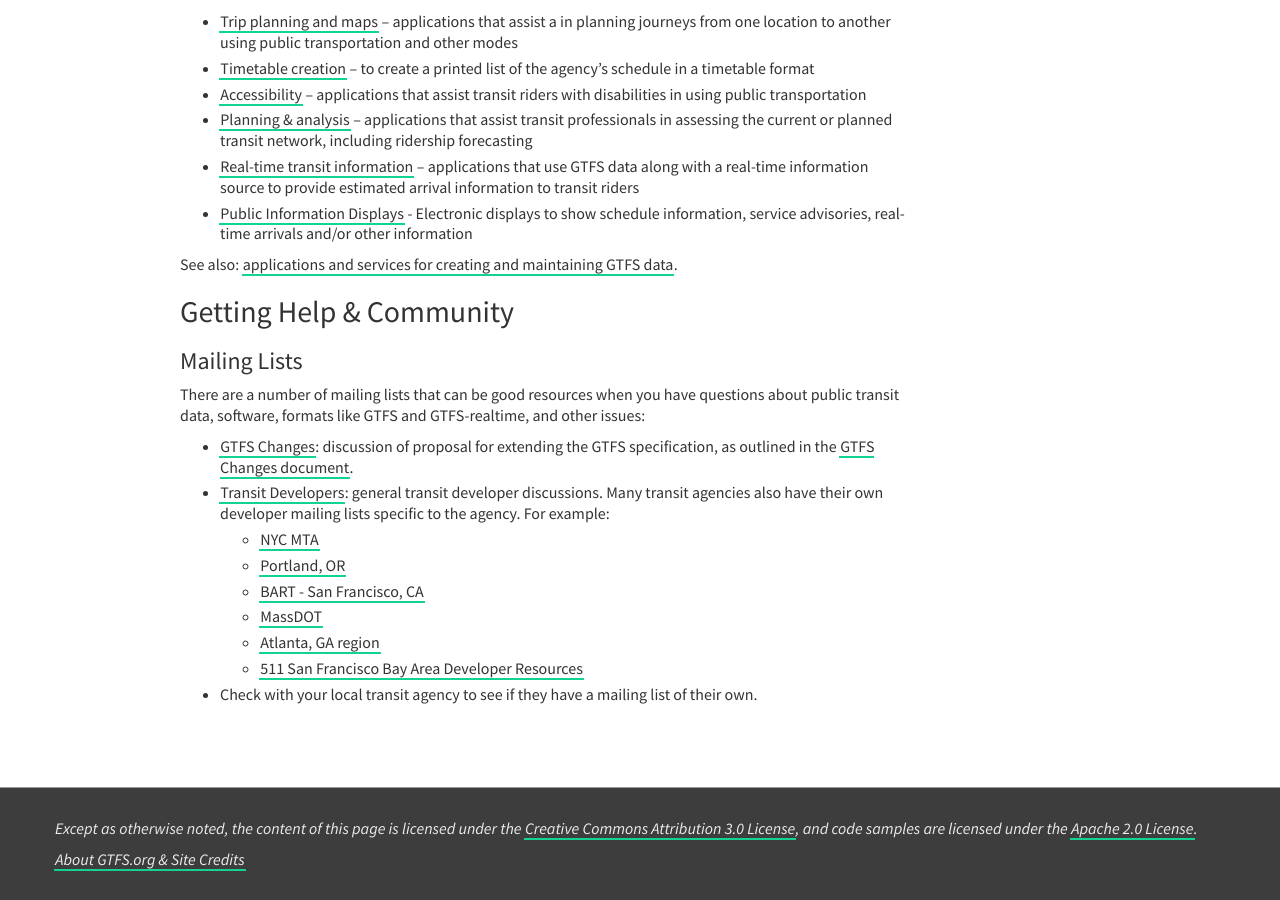
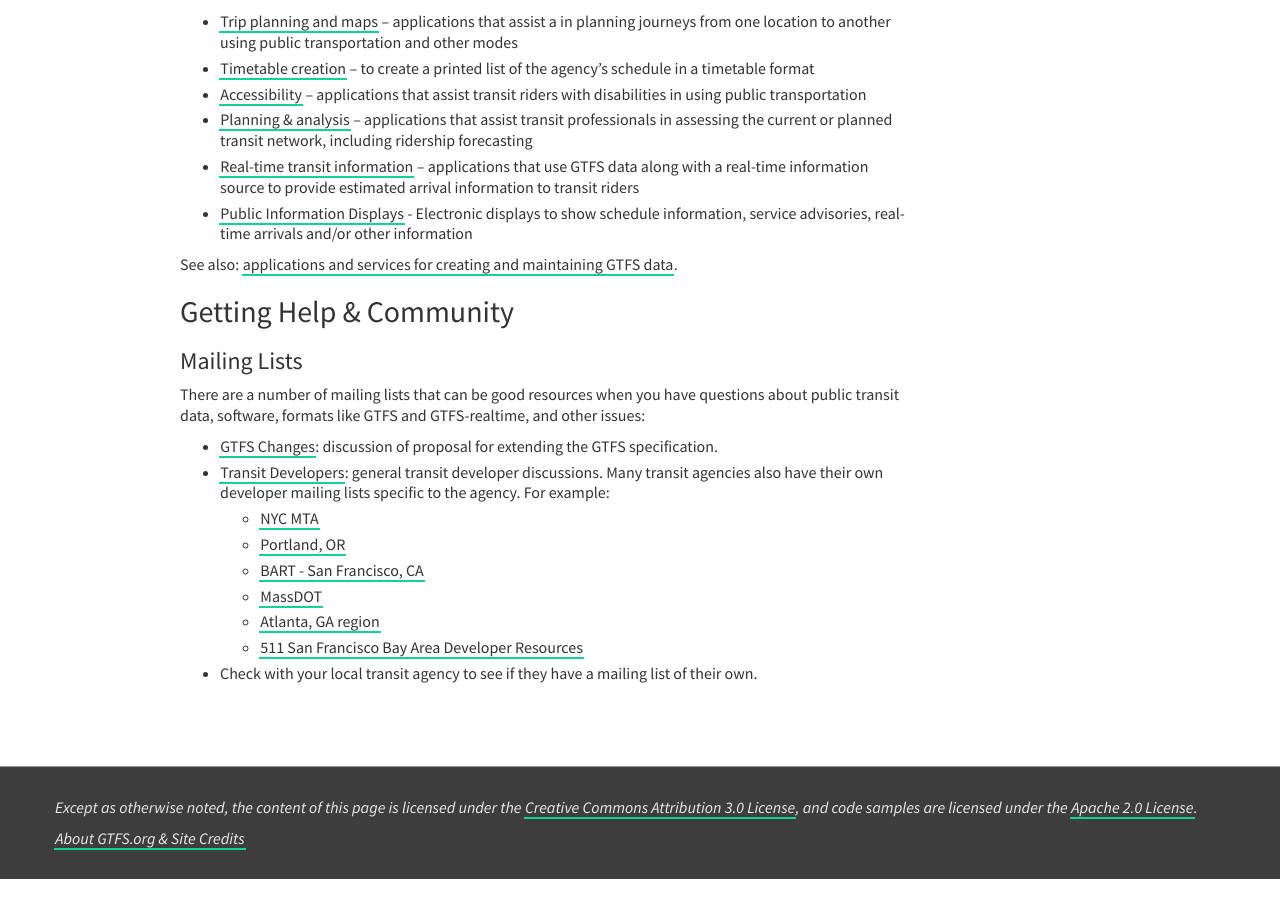
Before and after one commit to perezal/gtfs.org, a Jekyll site: the page built from getting-started/index.md, in a window 1280 px wide and 900 px high, scrolled down 783 px. Built offline with Jekyll 4.4.1, drawn with Linux system fonts in a browser that asks for light colours; nearby versions of some CDN libraries; our own code applies the rules of GitHub Pages for plain Markdown files; after the commit the page ends 1662 px from its top, so only the background shows below that.

Commit message:
remove broken link to https://developers.google.com/transit/gtfs/changes

```diff
--- a/getting-started/index.md
+++ b/getting-started/index.md
@@ -40,7 +40,7 @@ See also: [applications and services for creating and maintaining GTFS data](htt
 
 There are a number of mailing lists that can be good resources when you have questions about public transit data, software, formats like GTFS and GTFS-realtime, and other issues:
 
-* [GTFS Changes](https://groups.google.com/group/gtfs-changes): discussion of proposal for extending the GTFS specification, as outlined in the [GTFS Changes document](https://developers.google.com/transit/gtfs/changes).
+* [GTFS Changes](https://groups.google.com/group/gtfs-changes): discussion of proposal for extending the GTFS specification.
 * [Transit Developers](https://groups.google.com/group/transit-developers): general transit developer discussions. Many transit agencies also have their own developer mailing lists specific to the agency. For example:
   * [NYC MTA](https://groups.google.com/group/mtadeveloperresources)
   * [Portland, OR](https://groups.google.com/group/transit-developers-pdx)
```
